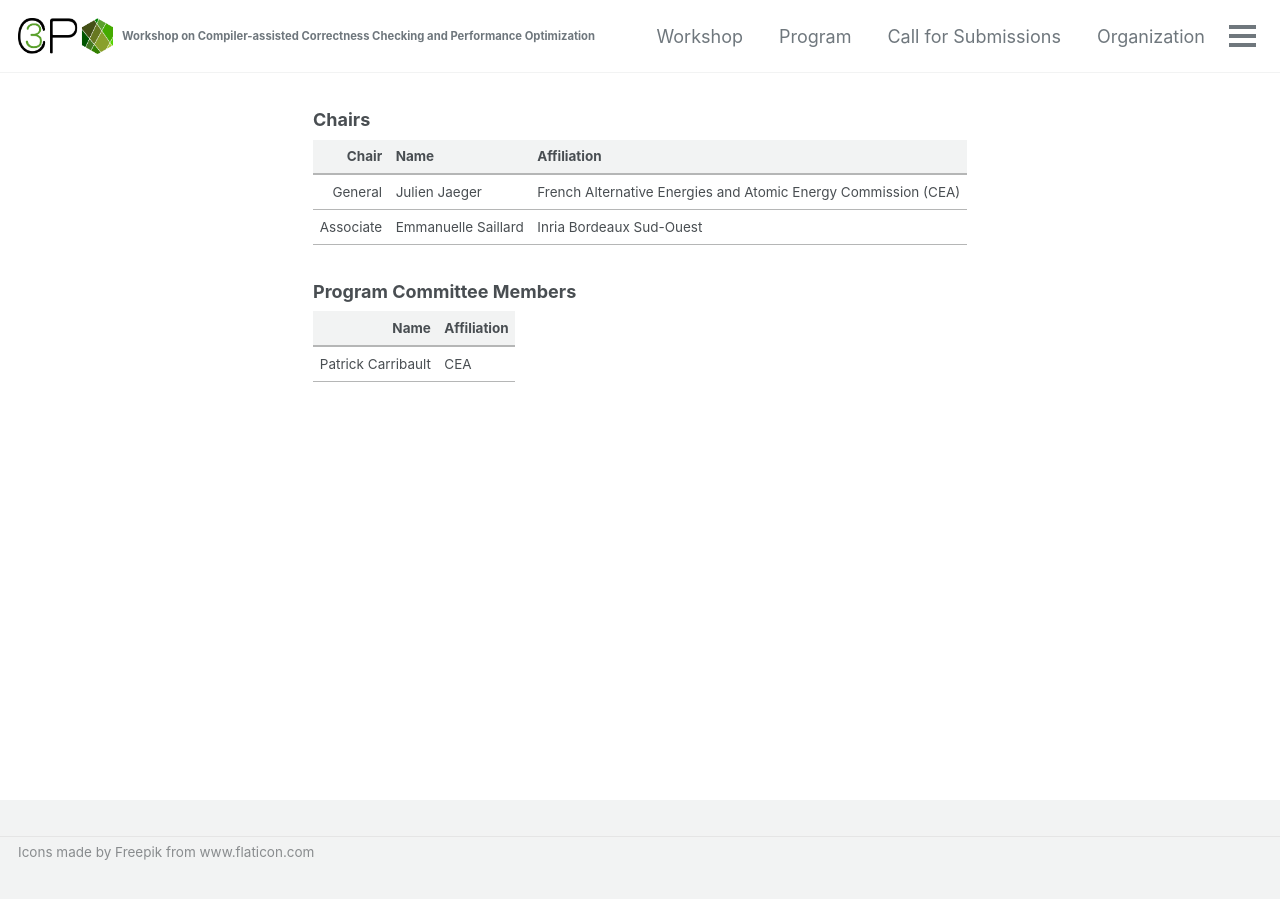
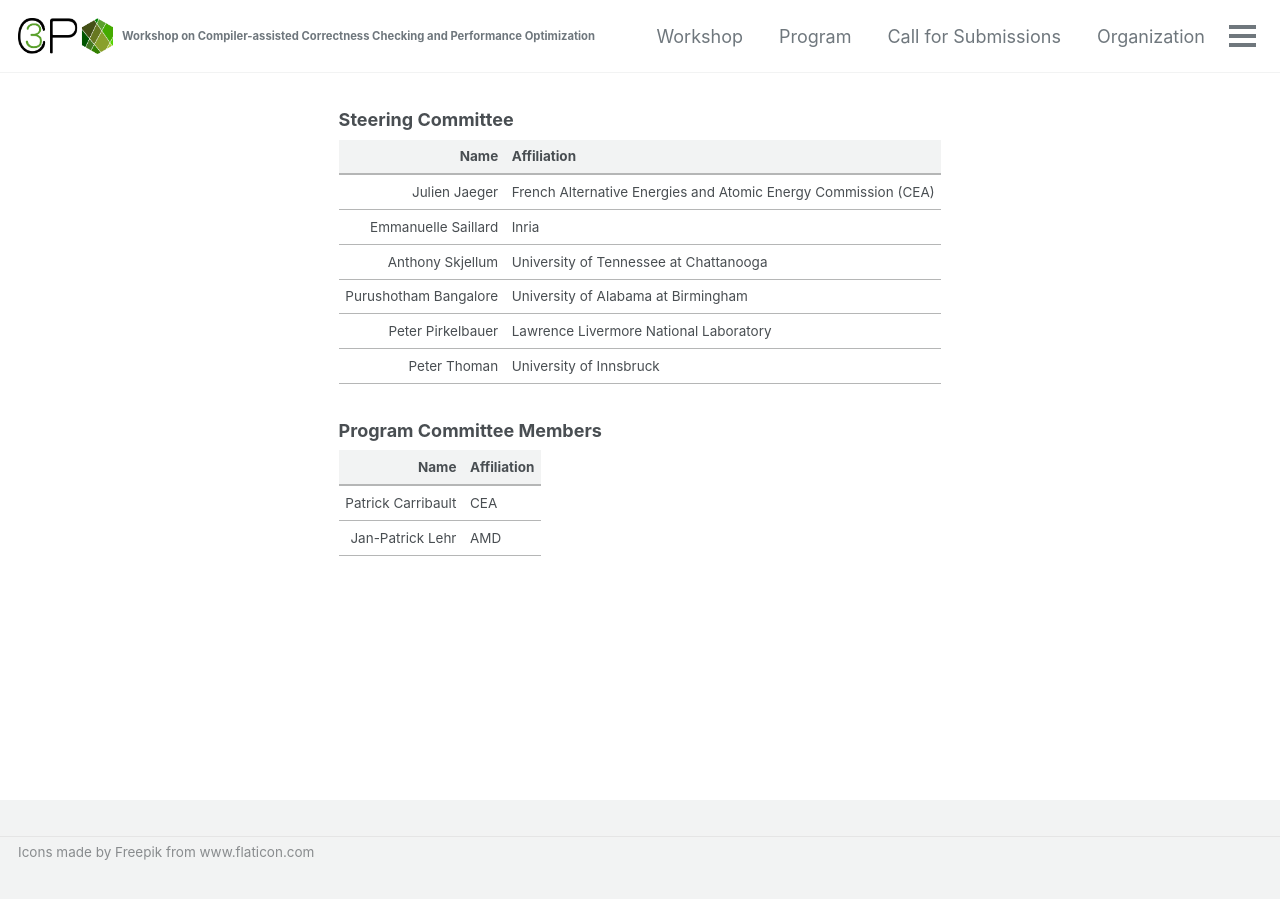
Before and after one commit to c3po-workshop/c3po-workshop.github.io, a Jekyll site: the page built from _pages/2024/organization.md, in a window 1280 px wide. Built offline with Jekyll 4.4.1, drawn with Linux system fonts in a browser that asks for light colours; cached includes are drawn as plain includes; nearby versions of some CDN libraries; our own code applies the rules of GitHub Pages for plain Markdown files.

Commit message:
update steering committee

```diff
--- a/_includes/card-important-dates.html
+++ b/_includes/card-important-dates.html
@@ -9,6 +9,7 @@
 	<li class="list-group-item bg-faded text-muted">Submission deadline: <b>1st March 2024 AoE</b></li>
 	<li class="list-group-item bg-faded text-muted">Paper notification: <b>1st April 2024 AoE</b></li>
 	<li class="list-group-item bg-faded text-muted">Camera-ready: <b>17th June 2024</b></li>
+	<li class="list-group-item bg-faded text-muted">Workshop: <b>16th May 2024</b> (half-day workshop)</li>
         </ul>
     </div>
 </div>
--- a/_includes/head/custom.html
+++ b/_includes/head/custom.html
@@ -2,6 +2,7 @@
 
 <!-- insert favicons. use https://realfavicongenerator.net/ -->
 
+<meta name="description" content="C3PO">
 <link rel="apple-touch-icon" sizes="180x180" href="/apple-touch-icon.png">
 <link rel="icon" type="image/png" sizes="32x32" href="/favicon-32x32.png">
 <link rel="icon" type="image/png" sizes="16x16" href="/favicon-16x16.png">
--- a/_pages/2024/organization.md
+++ b/_pages/2024/organization.md
@@ -2,18 +2,29 @@
 permalink: /2024/organization
 ---
 
-### Chairs
+### Steering Committee
 
-| Chair         | Name                  | Affiliation                                                            |
+
+
+
+
+| Name                  | Affiliation                                                            |
 | ------------: | --------------------- | ---------------------------------------------------------------------- |
-| General       | Julien Jaeger         | French Alternative Energies and Atomic Energy Commission (CEA)         |
-| Associate     | Emmanuelle Saillard   | Inria Bordeaux Sud-Ouest                                               |
+| Julien Jaeger        | French Alternative Energies and Atomic Energy Commission (CEA)         |
+| Emmanuelle Saillard  | Inria                                                |
+| Anthony Skjellum     | University of Tennessee at Chattanooga |
+| Purushotham Bangalore | University of Alabama at Birmingham |
+| Peter Pirkelbauer	| Lawrence Livermore National Laboratory |
+| Peter Thoman		| University of Innsbruck		|
+
+
 
 ### Program Committee Members
 
 | Name                    | Affiliation                                     |
 | ----------------------: | ----------------------------------------------- |
 | Patrick Carribault      |  CEA                                            |
+| Jan-Patrick Lehr	  | AMD						    |
 
 <!--
 | Christina Peterson      |  University of Central Florida                  |
--- a/assets/css/main.scss
+++ b/assets/css/main.scss
@@ -150,7 +150,7 @@
 
 #divtext {
     float: left;
-    width:850px;
+    width:550px;
 }
 
 #divcard {
```
Also changed, not shown: _pages/2024/index.md (+2 -3 lines).
